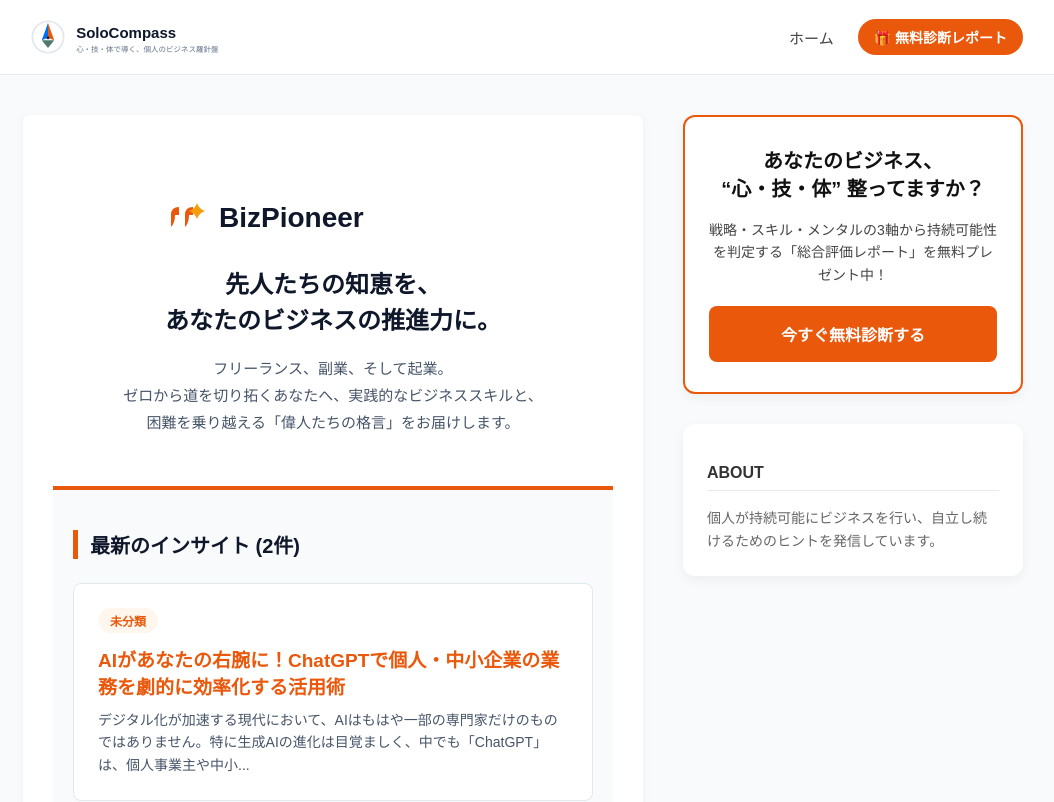
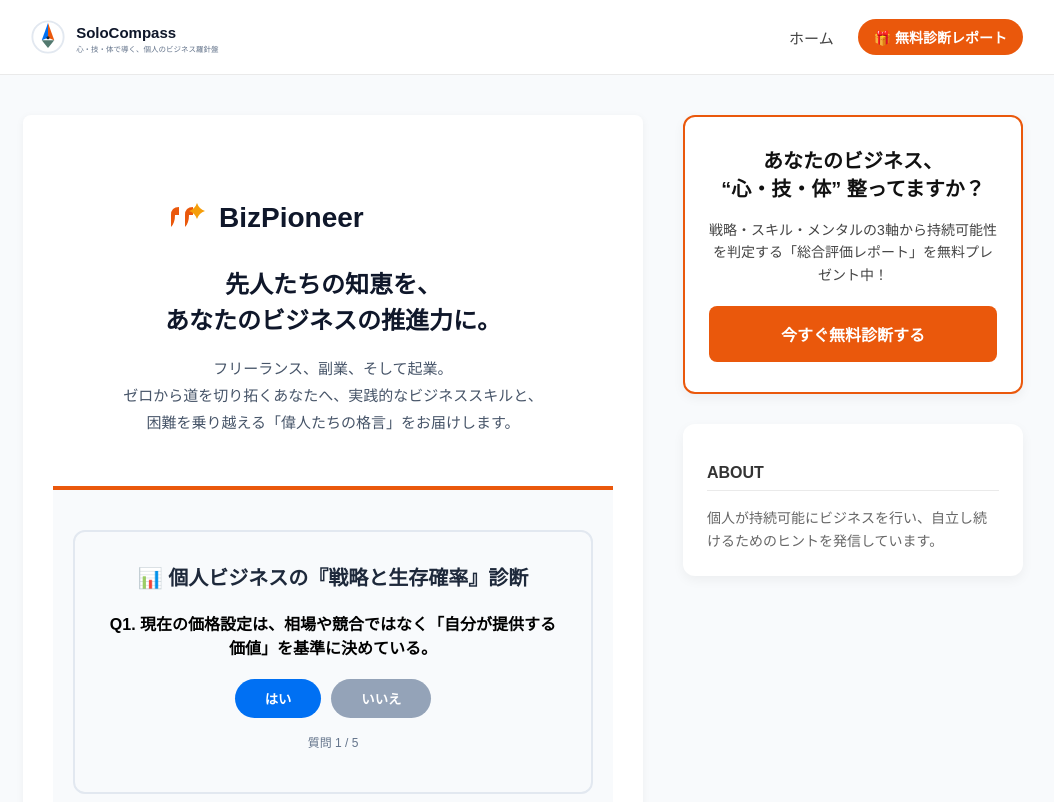
Before and after one commit to shotaro0222/conconsalsal.com, a Next.js app: page / in a window 1280 px wide. Shown: the top 802 px of the page, without its empty margins (117-1171 px from the left). Built offline with nearby package versions, Linux system fonts and the light colour scheme.

Commit message:
Update page.tsx

```diff
--- a/src/app/page.tsx
+++ b/src/app/page.tsx
@@ -92,9 +92,9 @@
         </p>
       </section>
 
-      {/* ▼▼▼ 追加：デフォルト診断ツール配置エリア ▼▼▼ */}
+     {/* ▼▼▼ 追加：デフォルト診断ツール配置エリア ▼▼▼ */}
       <section style={{ maxWidth: '800px', margin: '0 auto 40px auto', padding: '0 20px' }}>
-        <InteractiveTool config={defaultDiagnosisData} />
+        <InteractiveTool configStr={JSON.stringify(defaultDiagnosisData)} />
       </section>
       {/* ▲▲▲ 追加ここまで ▲▲▲ */}
 
```
